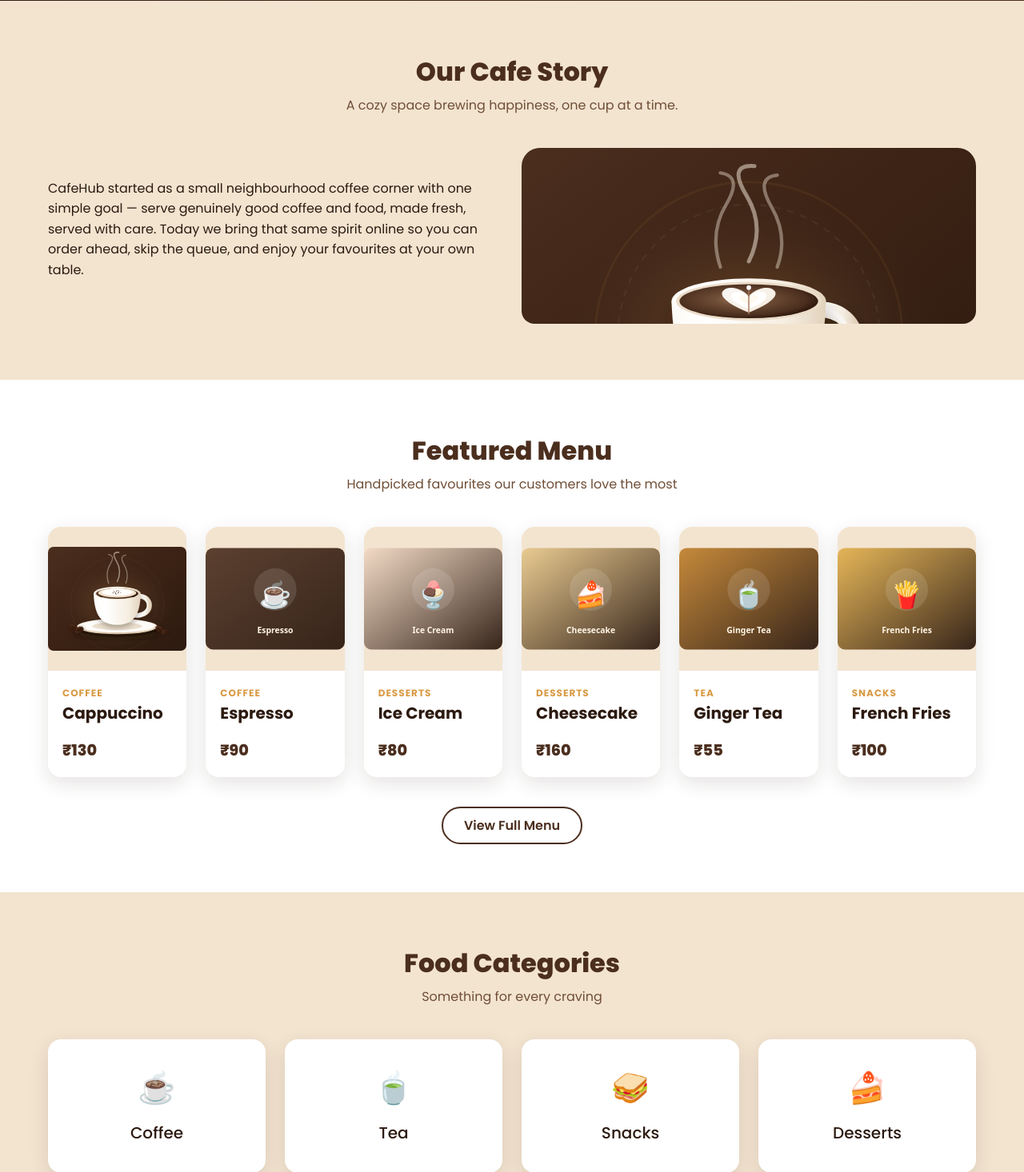
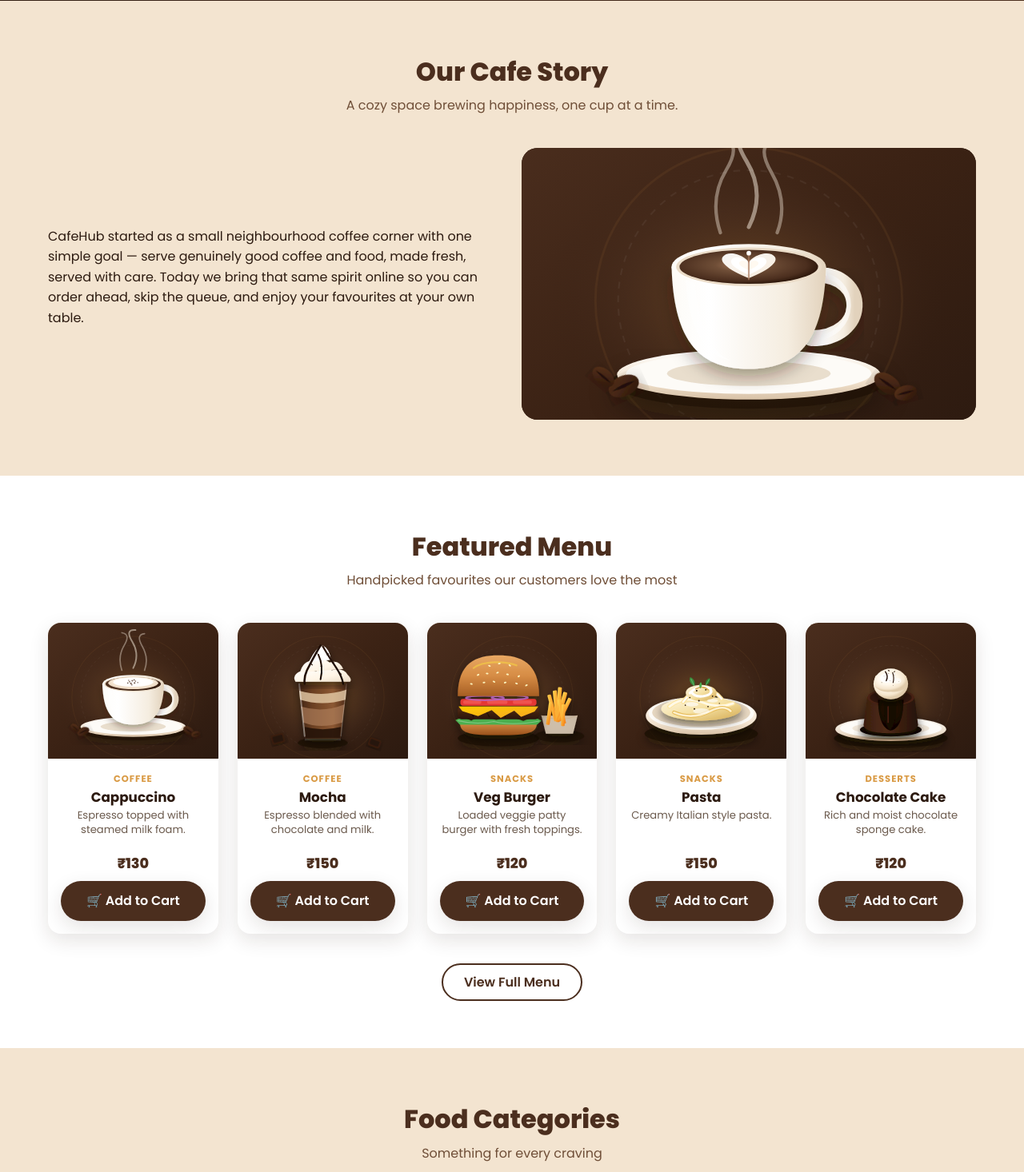
Before and after one commit to Yathusan-tech/cafeHub, a Flask app: page / in a window 1280 px wide. Shown: the part 455-1921 px from the top of the page at 80% size. Run offline with Flask 3, Linux system fonts and the light colour scheme; data comes from the database, SQL or seed files in the repository.

Commit message:
Refine homepage story and featured menu images

```diff
--- a/app.py
+++ b/app.py
@@ -307,9 +307,19 @@ def inject_cart_count():
 def index():
     """Homepage: shows featured menu items."""
     db = get_db()
-    featured_items = db.execute(
-        "SELECT * FROM menu_items WHERE available = 1 ORDER BY RANDOM() LIMIT 6"
-    ).fetchall()
+    featured_items = db.execute("""
+        SELECT * FROM menu_items
+        WHERE available = 1
+        ORDER BY CASE
+            WHEN name = 'Cappuccino' THEN 1
+            WHEN name IN ('Cold Mocha', 'Mocha') THEN 2
+            WHEN name IN ('Classic Burger', 'Veg Burger') THEN 3
+            WHEN name IN ('Creamy Pasta', 'Pasta') THEN 4
+            WHEN name IN ('Choco Lava Cake', 'Chocolate Cake') THEN 5
+            ELSE 6
+        END, id ASC
+        LIMIT 5
+    """).fetchall()
     return render_template("index.html", featured_items=featured_items)
 
 
--- a/static/css/style.css
+++ b/static/css/style.css
@@ -212,23 +212,58 @@ section.alt-bg { background-color: var(--white); }
   box-shadow: 0 14px 32px rgba(44, 26, 16, 0.2);
 }
 
+.story-img-wrap {
+  position: relative;
+  width: 100%;
+  height: clamp(260px, 32vw, 340px);
+  border-radius: 20px;
+  overflow: hidden;
+  box-shadow: var(--shadow-lg);
+  background-color: var(--coffee-dark);
+}
+
+.story-img-wrap img,
+.story-img-wrap svg {
+  width: 100%;
+  height: 100%;
+  object-fit: cover;
+  object-position: center;
+  display: block;
+}
+
 .food-card .food-img-wrap {
-  height: 180px;
+  position: relative;
+  width: 100%;
+  height: 170px;
   background-color: var(--beige);
+  overflow: hidden;
 }
 
 .food-card .food-img-wrap img,
-.food-card .food-img-wrap svg { width: 100%; height: 100%; }
+.food-card .food-img-wrap svg {
+  width: 100%;
+  height: 100%;
+  object-fit: cover;
+  object-position: center;
+  display: block;
+  transition: transform 0.3s ease;
+}
+
+.food-card:hover .food-img-wrap img,
+.food-card:hover .food-img-wrap svg {
+  transform: scale(1.04);
+}
 
 .food-card .food-body {
-  padding: 18px;
+  padding: 16px;
   display: flex;
   flex-direction: column;
   flex-grow: 1;
+  text-align: center;
 }
 
 .food-card .food-category {
-  font-size: 0.75rem;
+  font-size: 0.72rem;
   text-transform: uppercase;
   letter-spacing: 1px;
   color: var(--accent);
@@ -236,19 +271,41 @@ section.alt-bg { background-color: var(--white); }
   margin-bottom: 4px;
 }
 
-.food-card h5 { font-weight: 700; color: var(--coffee-dark); margin-bottom: 6px; }
-.food-card p.desc { color: #6b5a4d; font-size: 0.9rem; flex-grow: 1; }
+.food-card h5 {
+  font-weight: 700;
+  color: var(--coffee-dark);
+  margin-bottom: 4px;
+  font-size: 1.05rem;
+}
+
+.food-card p.desc {
+  color: #6b5a4d;
+  font-size: 0.82rem;
+  line-height: 1.4;
+  margin-bottom: 12px;
+  flex-grow: 1;
+}
 
 .food-card .food-footer {
   display: flex;
-  justify-content: space-between;
+  flex-direction: column;
   align-items: center;
-  margin-top: 14px;
+  gap: 8px;
+  margin-top: auto;
+  padding-top: 6px;
+}
+
+.food-card .food-footer form {
+  width: 100%;
+}
+
+.food-card .food-footer .btn-cafe {
+  width: 100%;
 }
 
 .food-price {
   font-weight: 800;
-  font-size: 1.2rem;
+  font-size: 1.1rem;
   color: var(--coffee-brown);
 }
 
--- a/templates/index.html
+++ b/templates/index.html
@@ -22,8 +22,8 @@
         <p>CafeHub started as a small neighbourhood coffee corner with one simple goal — serve genuinely good coffee and food, made fresh, served with care. Today we bring that same spirit online so you can order ahead, skip the queue, and enjoy your favourites at your own table.</p>
       </div>
       <div class="col-md-6">
-        <div class="food-img-wrap" style="height:220px; border-radius:16px; overflow:hidden;">
-          <img src="{{ url_for('static', filename='images/latte.svg') }}" alt="Cafe Introduction">
+        <div class="story-img-wrap">
+          <img src="{{ url_for('static', filename='images/latte.svg') }}" alt="Our Cafe Story">
         </div>
       </div>
     </div>
@@ -34,9 +34,9 @@
   <div class="container container-narrow">
     <h2 class="section-title">Featured Menu</h2>
     <p class="section-subtitle">Handpicked favourites our customers love the most</p>
-    <div class="row g-4">
+    <div class="row row-cols-1 row-cols-sm-2 row-cols-md-3 row-cols-lg-5 g-3 g-md-4 justify-content-center">
       {% for item in featured_items %}
-      <div class="col-6 col-md-4 col-lg-2">
+      <div class="col">
         <div class="food-card">
           <div class="food-img-wrap">
             <img src="{{ url_for('static', filename='images/' ~ item['image']) }}" alt="{{ item['name'] }}">
@@ -44,8 +44,18 @@
           <div class="food-body">
             <div class="food-category">{{ item['category'] }}</div>
             <h5>{{ item['name'] }}</h5>
+            <p class="desc">{{ item['description'] }}</p>
             <div class="food-footer">
               <span class="food-price">₹{{ '%.0f' % item['price'] }}</span>
+              {% if item['available'] %}
+                <form method="POST" action="{{ url_for('add_to_cart') }}">
+                  <input type="hidden" name="item_id" value="{{ item['id'] }}">
+                  <input type="hidden" name="quantity" value="1">
+                  <button type="submit" class="btn-cafe btn-sm">🛒 Add to Cart</button>
+                </form>
+              {% else %}
+                <span class="badge-unavailable">Unavailable</span>
+              {% endif %}
             </div>
           </div>
         </div>
```
Also changed, not shown: static/images/burger.svg, static/images/chocolatecake.svg, static/images/mocha.svg, static/images/pasta.svg.
